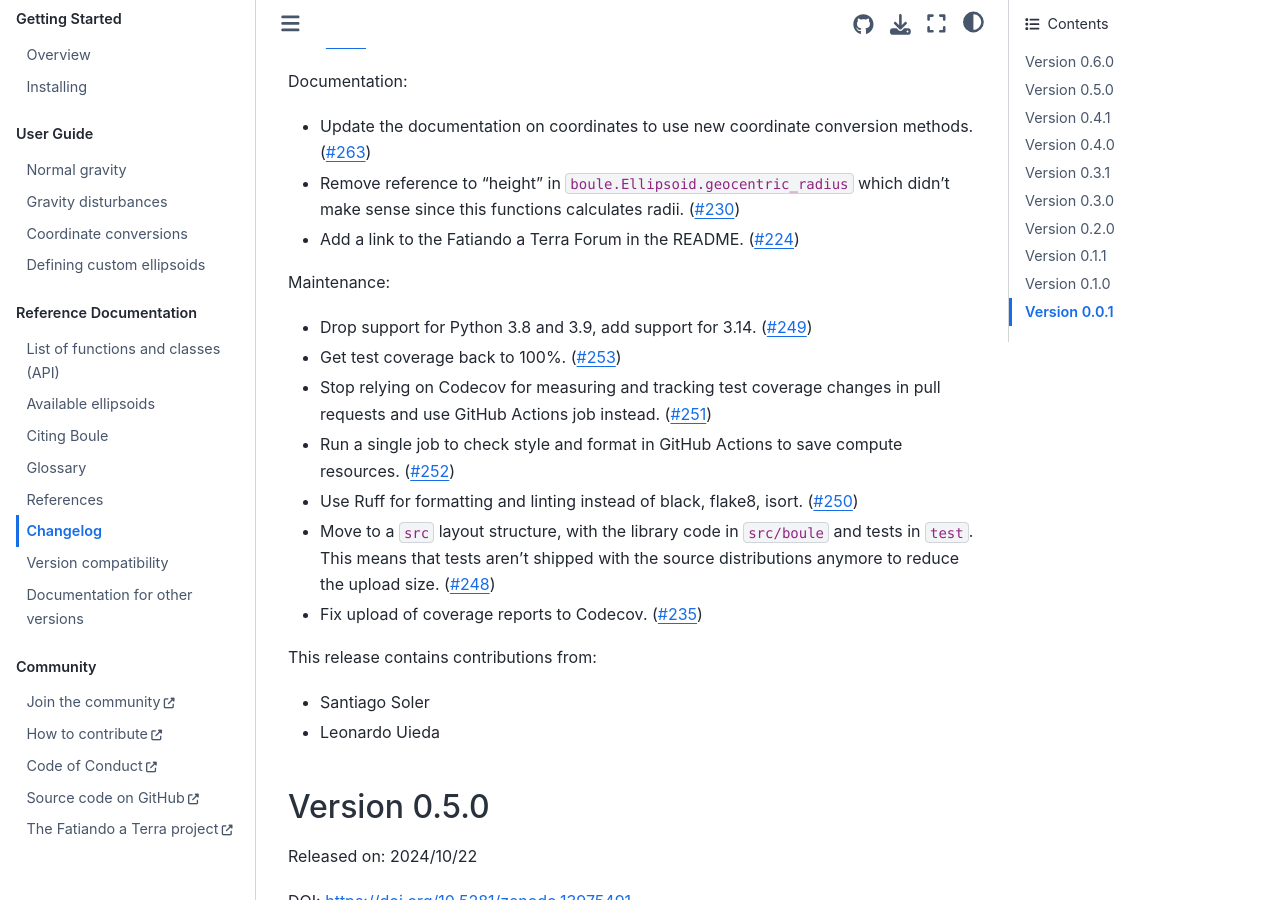
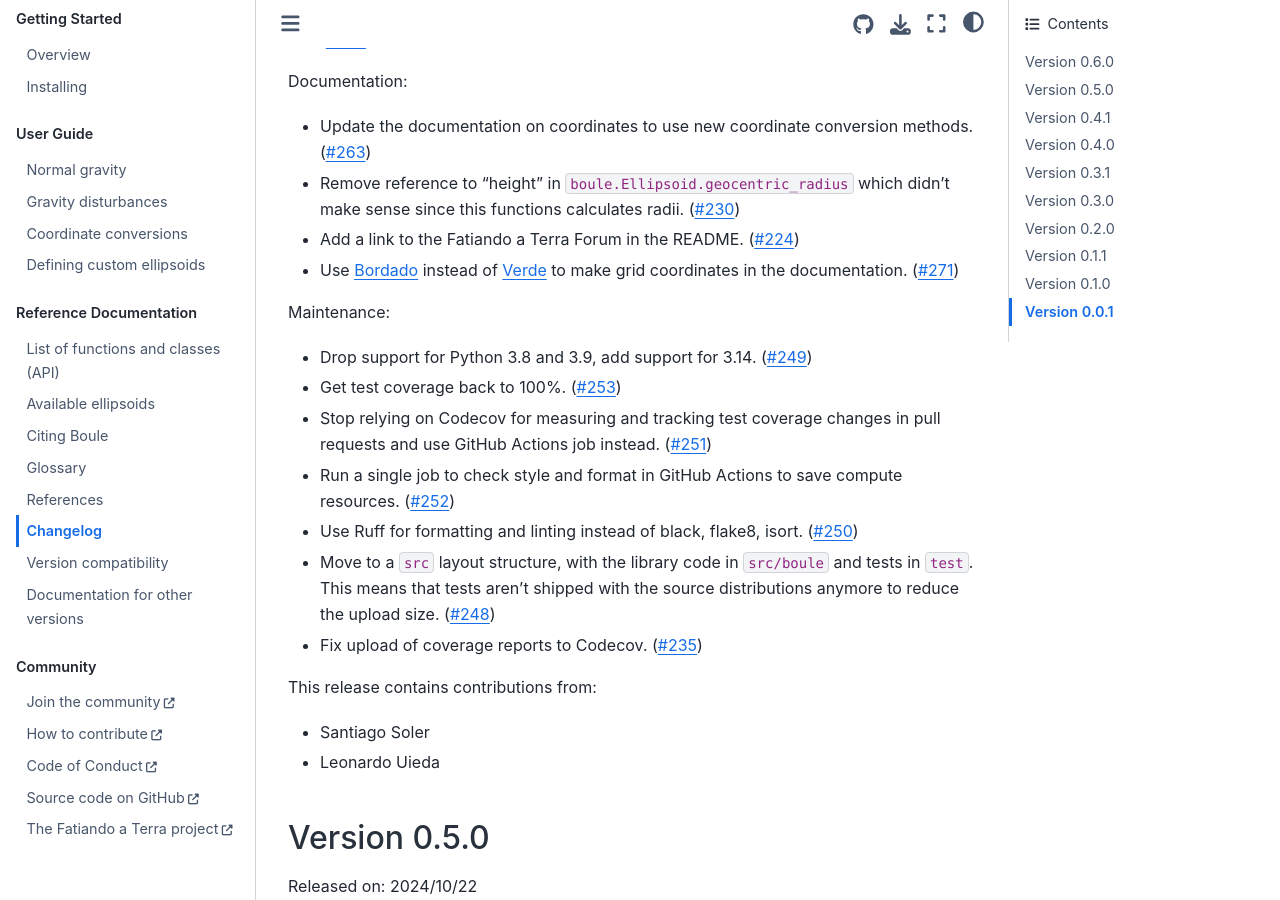
Before and after one commit to fatiando/boule, a Sphinx documentation site: the page built from doc/changes.rst, in a window 1280 px wide and 900 px high, scrolled down 1148 px. Built offline with Sphinx 7.4.7 and the Sphinx Book theme 1.1.4, drawn with Linux system fonts in a browser that asks for light colours; the version number could not be read and is left out.

Commit message:
Update changelog and add link to v0.6.0 docs

```diff
--- a/doc/changes.rst
+++ b/doc/changes.rst
@@ -29,6 +29,7 @@ Documentation:
 - Update the documentation on coordinates to use new coordinate conversion methods. (`#263 <https://github.com/fatiando/boule/pull/263>`__)
 - Remove reference to “height” in ``boule.Ellipsoid.geocentric_radius`` which didn’t make sense since this functions calculates radii. (`#230 <https://github.com/fatiando/boule/pull/230>`__)
 - Add a link to the Fatiando a Terra Forum in the README. (`#224 <https://github.com/fatiando/boule/pull/224>`__)
+- Use `Bordado <https://www.fatiando.org/bordado>`__ instead of `Verde <https://www.fatiando.org/verde>`__ to make grid coordinates in the documentation. (`#271 <https://github.com/fatiando/boule/pull/271>`__)
 
 Maintenance:
 
--- a/doc/versions.rst
+++ b/doc/versions.rst
@@ -7,6 +7,7 @@ Use the links below to access documentation for specific versions
 * `Latest release <http://www.fatiando.org/boule/latest>`__
 * `Development <http://www.fatiando.org/boule/dev>`__
   (reflects the current development branch on GitHub)
+* `v0.6.0 <http://www.fatiando.org/boule/v0.6.0>`__
 * `v0.5.0 <http://www.fatiando.org/boule/v0.5.0>`__
 * `v0.4.1 <http://www.fatiando.org/boule/v0.4.1>`__
 * `v0.4.0 <http://www.fatiando.org/boule/v0.4.0>`__
```
